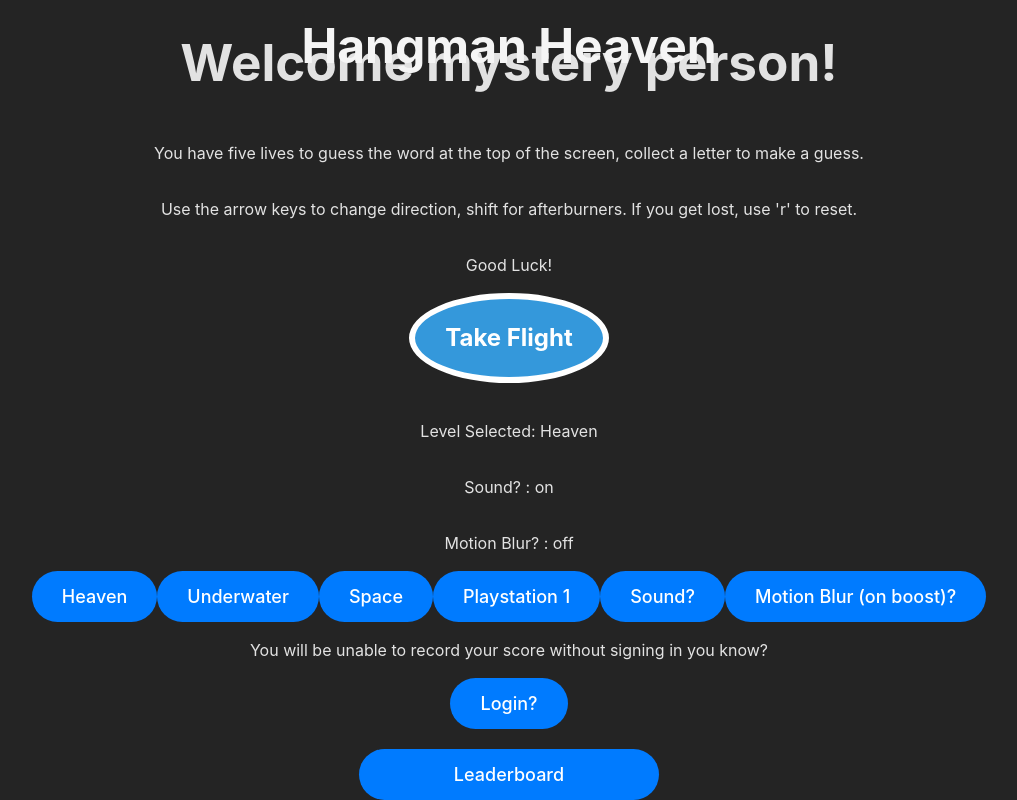
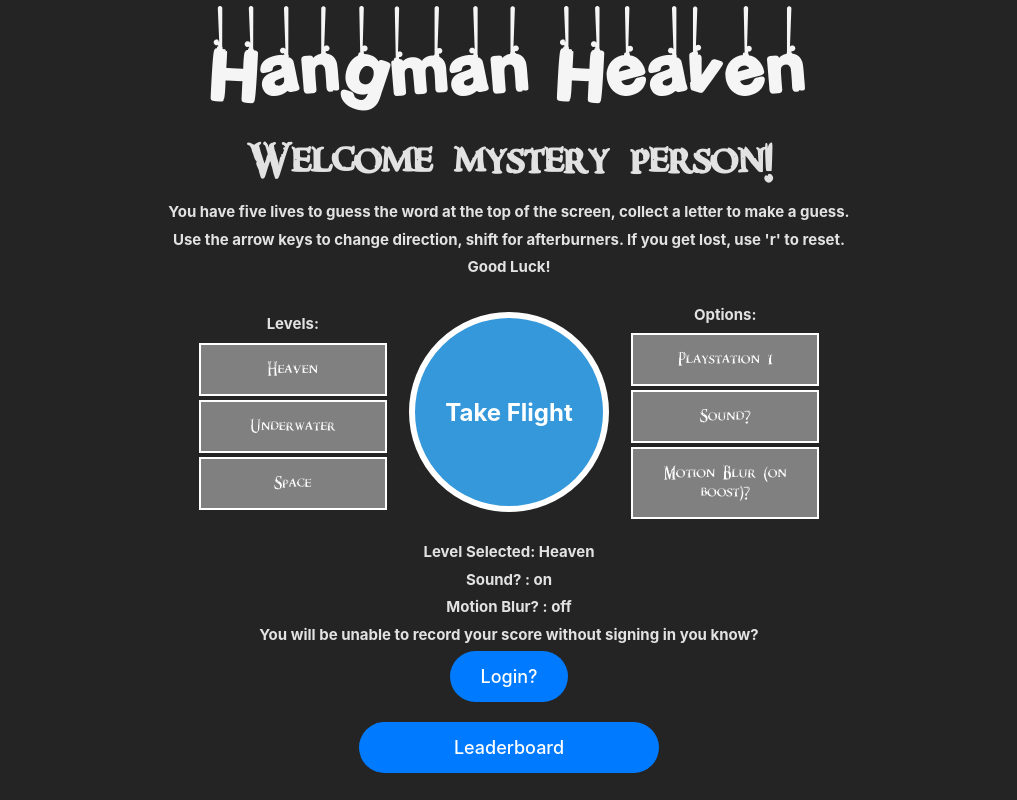
Before and after one commit to tkbunbury/3D-game, a React (Vite) app: page /startscreen in a window 1280 px wide. Shown: the whole page, without its empty margins (131-1148 px from the left). Built offline with nearby package versions, Linux system fonts and the light colour scheme; no server answers; the database is empty.

Commit message:
minor styling changes in css and html layouts

```diff
--- a/src/components/LoginPage/LoginPage.css
+++ b/src/components/LoginPage/LoginPage.css
@@ -2,7 +2,7 @@
     display: flex;
     flex-direction: column;
     align-items: center;
-    height: 100vh;
+    padding-bottom:20px;
 }
 
 .button-container {
@@ -12,7 +12,7 @@
     margin-bottom: 20px;
     border: 2px solid #333;
     padding: 10px;
-    margin-top: 100px;
+    margin-top: 20px;
 }
 
 .leaderboard-button {
--- a/src/components/StartScreen/StartScreen.css
+++ b/src/components/StartScreen/StartScreen.css
@@ -2,9 +2,18 @@
     display: flex;
     flex-direction: column;
     align-items: center;
-    justify-content: center;
-    height: 100vh;
-
+    width:70vw;
+    padding-bottom:20px;
+    h1{
+        font-family:'skyrim';
+        margin:0px;
+        margin-bottom:10px;
+    }
+    p{
+        font-size:15px;
+        margin-top:0px;
+        margin-bottom:5px;
+    }
 }
 
 .welcome-message {
@@ -18,20 +27,19 @@
 }
 
 .take-flight-button {
-    width: 200px;
-    height: 200px;
+    min-width: 200px;
+    min-height: 200px;
     border-radius: 50%;
     background-color: #3498db;
     color: #fff;
     font-size: 24px;
     font-weight: bold;
     cursor: pointer;
-    margin-bottom: 20px;
     border: 6px solid #ffffff;
 }
 
 .take-flight-button:hover {
-    background-color: #2980b9;
+    background-color: red;
 }
 
 .leaderboard-button,
@@ -55,6 +63,41 @@
     background-color: #27ae60;
 }
 
+.options-button{
+    font-family:'skyrim';
+    width: auto;
+    background-color: gray;
+    border-radius: 0;
+    border:solid 2px white;
+    margin:2px 2px 2px 2px;
+}
+
+.options-button:hover{
+    color:black;
+    background-color: white;
+}
+
 .game-options-container {
+    padding-top: 20px;
+    padding-bottom: 20px;
     display: flex;
+    flex-direction: row;
+    justify-content: center;
+    align-items: center;
 }
+
+#left-options-container{
+    display:flex;
+    flex-direction: column;
+    justify-content: center;
+    width: 30%;
+    padding-right:20px;
+}
+
+#right-options-container{
+    display:flex;
+    flex-direction: column;
+    justify-content: center;
+    width: 30%;
+    padding-left:20px;
+}
--- a/src/components/StartScreen/StartScreen.jsx
+++ b/src/components/StartScreen/StartScreen.jsx
@@ -26,21 +26,27 @@ function StartScreen() {
             <p>You have five lives to guess the word at the top of the screen, collect a letter to make a guess. </p>
             <p>Use the arrow keys to change direction, shift for afterburners. If you get lost, use 'r' to reset.</p>
             <p>Good Luck!</p>
-            <button className="take-flight-button" onClick={() => {
-                setAllWords([])
-                setCurrentScore(0)
-                navigate('/game')}}>Take Flight</button>
+            <div className="game-options-container">
+                <div id='left-options-container'>
+                    <p>Levels:</p>
+                    <button className="options-button" onClick={() => setGameEnvironment('Heaven')}>Heaven</button>
+                    <button className="options-button" onClick={() => setGameEnvironment('Underwater')}>Underwater</button>
+                    <button className="options-button" onClick={() => setGameEnvironment('Space')}>Space</button>
+                </div>
+                <button className="take-flight-button" onClick={() => {
+                    setAllWords([])
+                    setCurrentScore(0)
+                    navigate('/game')}}>Take Flight</button>
+                <div id='right-options-container'>
+                    <p>Options:</p>
+                    <button className="options-button" onClick={() => setGameEnvironment('Playstation 1')}>Playstation 1</button>
+                    <button className="options-button" onClick={() => setSoundOn((curr) => !curr)}>Sound?</button>
+                    <button className="options-button" onClick={() => setMotionBlur((curr) => !curr)}>Motion Blur (on boost)?</button>
+                </div>
+            </div>
             <p>Level Selected: {gameEnvironment}</p>
             <p>Sound? : {soundOn ? 'on' : 'muted'}</p>
             <p>Motion Blur? : {motionBlur ? 'on' : 'off'}</p>
-            <div className="game-options-container">
-                <button className="options-button" onClick={() => setGameEnvironment('Heaven')}>Heaven</button>
-                <button className="options-button" onClick={() => setGameEnvironment('Underwater')}>Underwater</button>
-                <button className="options-button" onClick={() => setGameEnvironment('Space')}>Space</button>
-                <button className="options-button" onClick={() => setGameEnvironment('Playstation 1')}>Playstation 1</button>
-                <button className="options-button" onClick={() => setSoundOn((curr) => !curr)}>Sound?</button>
-                <button className="options-button" onClick={() => setMotionBlur((curr) => !curr)}>Motion Blur (on boost)?</button>
-            </div>
 
             {user.username ?
                 <p>Your current high score is {user.highscore}</p>
--- a/src/index.css
+++ b/src/index.css
@@ -1,21 +1,19 @@
-:root {
+body{
   font-family: Inter, system-ui, Avenir, Helvetica, Arial, sans-serif;
   line-height: 1.5;
-  font-weight: 400;
-
-  color-scheme: dark light;
+  font-weight: bold;
   color: rgba(255, 255, 255, 0.87);
   background-color: #242424;
-
-  font-synthesis: none;
-  text-rendering: optimizeLegibility;
-  -webkit-font-smoothing: antialiased;
-  -moz-osx-font-smoothing: grayscale;
 }
 
 @font-face {
   font-family: 'hanging-letters';
   src: url('../public/fonts/hanged-letters.ttf');
+}
+
+@font-face {
+  font-family: 'skyrim';
+  src: url('../public/fonts/Skyrim-Font.ttf');
 }
 
 a {
@@ -38,6 +36,7 @@ body {
 }
 
 h1 {
+
   font-size: 3.2em;
   line-height: 1.1;
 }
@@ -49,12 +48,13 @@ h1 {
 }
 
 .game-title {
-  position: fixed;
+  font-family: 'hanging-letters';
+  letter-spacing: 5px;
+  font-size: 5rem;
   top: 0;
   left: 0;
   width: 100%;
   text-align: center;
-  font-size: 48px;
   color: whitesmoke;
   z-index: 1000;
   margin-bottom: 20px;
```
Also changed, not shown: public/fonts/Skyrim-Font.ttf (added).
